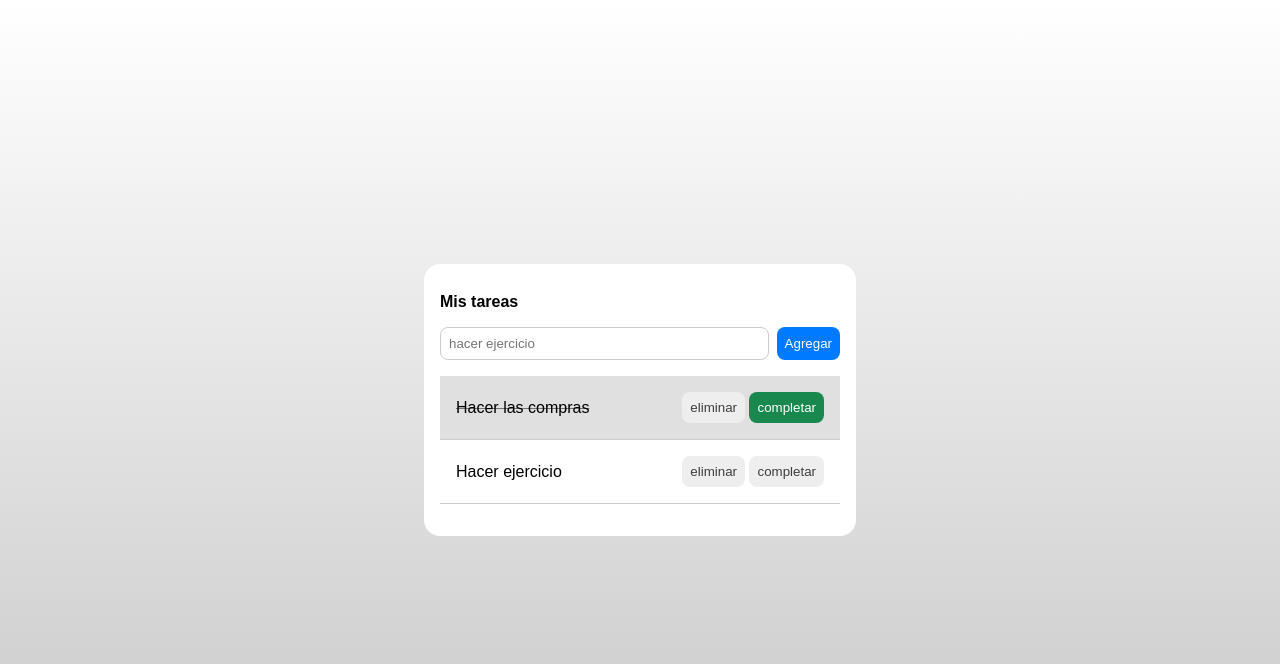
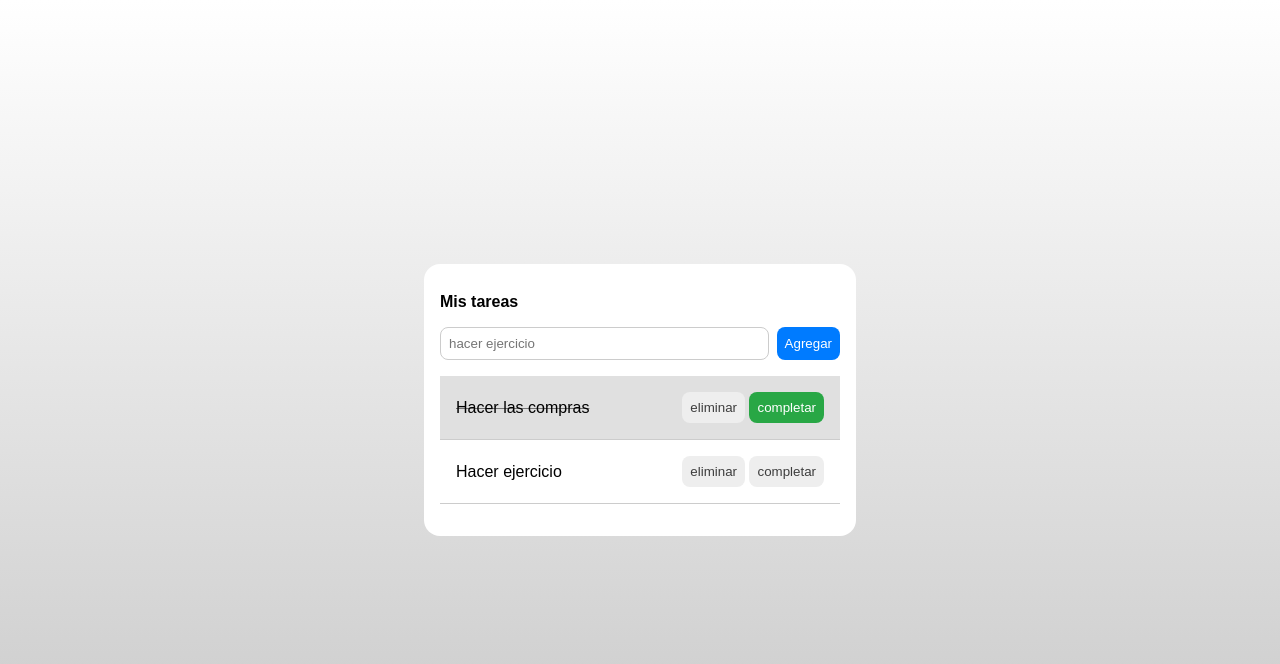
Before and after one commit to abelpz/mis-tareas, a plain HTML site: page index.html in a window 1280 px wide. In both pictures the pointer is over the button 786 px from the left and 407 px from the top of the page. Drawn offline with Linux system fonts and the light colour scheme.

```diff
--- /dev/null
+++ b/main.js
@@ -0,0 +1 @@
+const tareas = document
--- a/style.css
+++ b/style.css
@@ -86,7 +86,7 @@ main {
 }
 
 .acciones button.completar-tarea:hover {
-  background-color: #19884e;
+  background-color: #28a745;
   color: #fff;
 }
 
```
